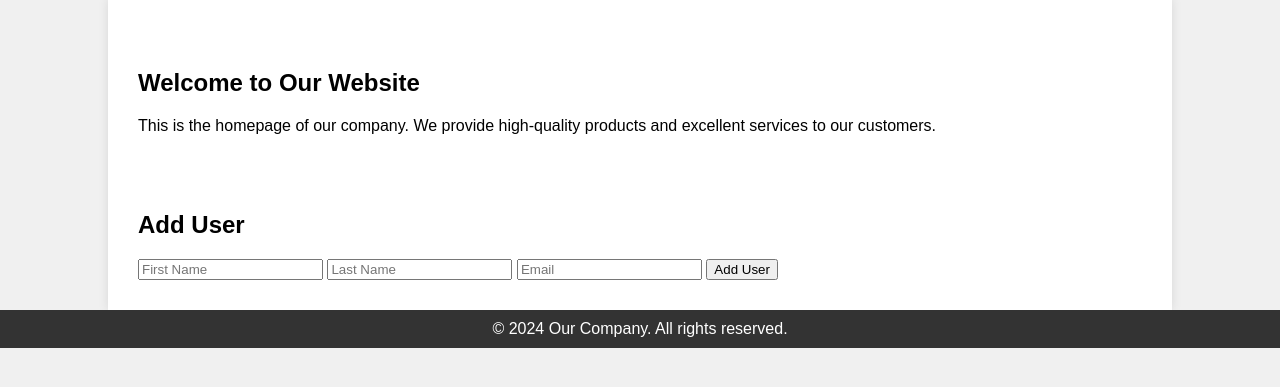
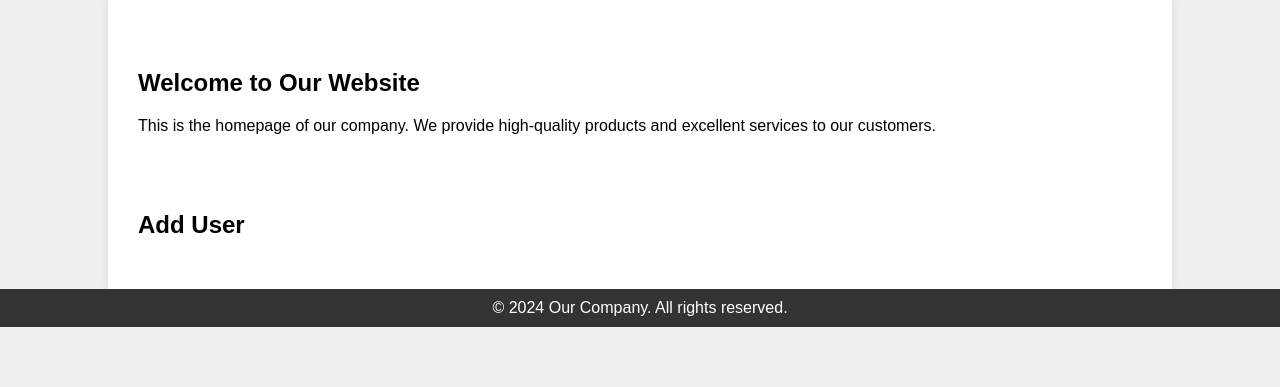
Before and after one commit to dakaca007/django, a Flask app: template templates/index.html in a window 1280 px wide. Shown: the part 179-566 px from the top of the page. Run offline with Flask 3, Linux system fonts and the light colour scheme; the template is opened without the code that fills it, so the values that code supplies are empty.

Commit message:
Update index.html

```diff
--- a/templates/index.html
+++ b/templates/index.html
@@ -103,12 +103,7 @@
     <section>
         {{html_content | safe}}
       <h2>Add User</h2>
-      <form id="addUserForm">
-          <input type="text" name="first_name" placeholder="First Name" required>
-          <input type="text" name="last_name" placeholder="Last Name" required>
-          <input type="email" name="email" placeholder="Email" required>
-          <button type="submit">Add User</button>
-      </form>
+
     </section>
   </div>
 
@@ -116,25 +111,6 @@
     &copy; 2024 Our Company. All rights reserved.
   </footer>
 
-  <script>
-    // 添加用户表单提交事件
-    $("#addUserForm").submit(function(event) {
-        event.preventDefault();
 
-        var form = $(this);
-        var url = "{{ url_for('add_user') }}";
-        var formData = form.serialize();
-
-        $.ajax({
-            type: "POST",
-            url: url,
-            data: formData,
-            success: function(response) {
-                $("#result").text(response);
-                window.location.href = "{{ url_for('user_list') }}";
-            }
-        });
-    });
-  </script>
 </body>
 </html>
```
